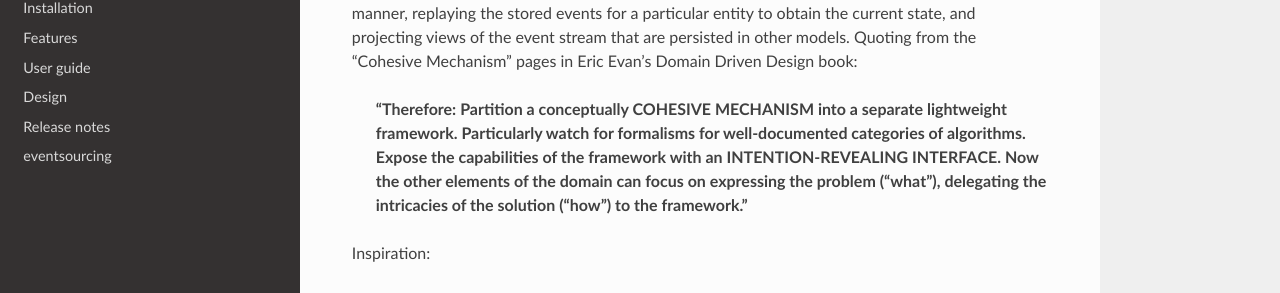
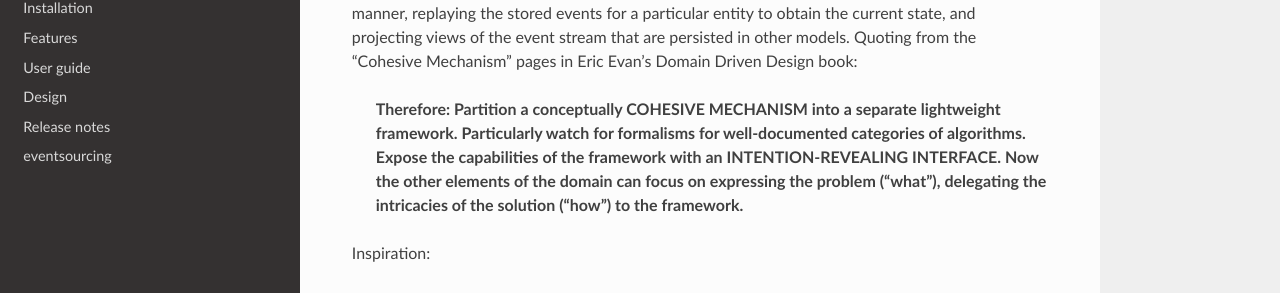
Before and after one commit to pyeventsourcing/eventsourcing, a Sphinx documentation site: the page built from docs/topics/background.rst, in a window 1280 px wide and 997 px high. Shown: the part 230-523 px from the top of the window. Built offline with Sphinx 7.4.7 and the Read the Docs theme 2.0.0, drawn with Linux system fonts in a browser that asks for light colours.

Commit message:
Removed quotation marks.

```diff
--- a/docs/topics/background.rst
+++ b/docs/topics/background.rst
@@ -13,12 +13,12 @@ the event stream that are persisted in other models. Quoting from the
 
 .. pull-quote::
 
-    **"Therefore: Partition a conceptually COHESIVE MECHANISM into a separate
+    **Therefore: Partition a conceptually COHESIVE MECHANISM into a separate
     lightweight framework. Particularly watch for formalisms for
     well-documented categories of algorithms. Expose the capabilities of the
     framework with an INTENTION-REVEALING INTERFACE. Now the other elements
     of the domain can focus on expressing the problem ("what"), delegating
-    the intricacies of the solution ("how") to the framework."**
+    the intricacies of the solution ("how") to the framework.**
 
 Inspiration:
 
```
